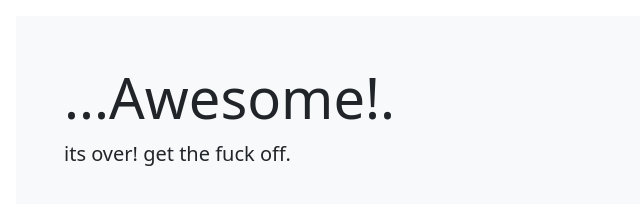
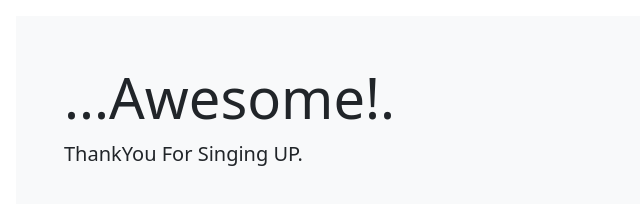
Before and after one commit to Akash0406/MusicOn, a plain HTML site: page success.html in a window 1280 px wide. Shown: the full height of the page, 0-640 px from the left. Drawn offline with nearby package versions, Linux system fonts and the light colour scheme.

Commit message:
Update success.html

```diff
--- a/success.html
+++ b/success.html
@@ -9,7 +9,7 @@
 
         <div class="bg-light p-5 rounded-lg m-3">
             <h1 class="display-4">...Awesome!.</h1>
-            <p class="lead">its over! get the fuck off.</p>
+            <p class="lead">ThankYou For Singing UP.</p>
           </div>
     </body>
 </html>
```
